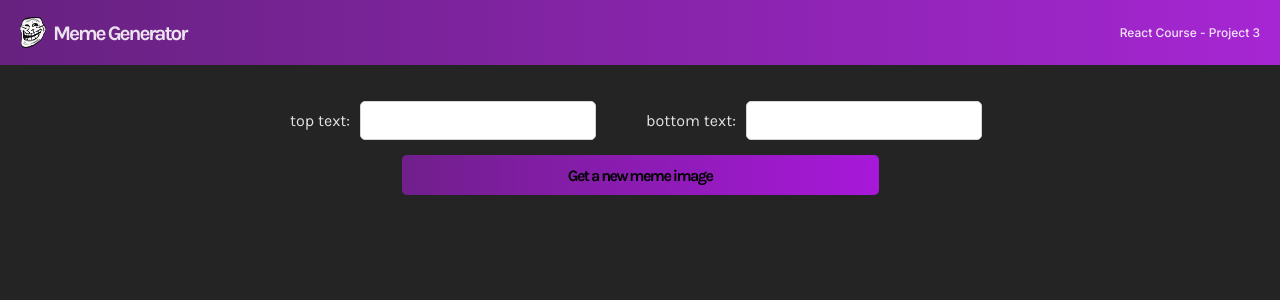
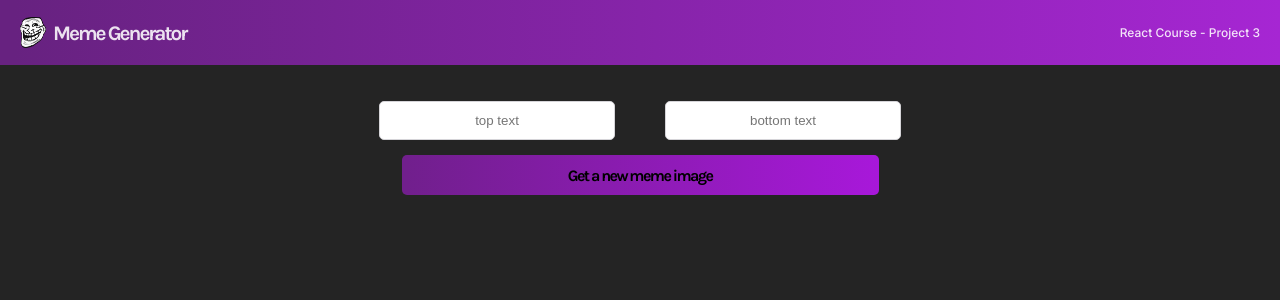
Before and after one commit to thetrekmen/meme-generator, a React (Vite) app: page / in a window 1280 px wide. Shown: the top 300 px of the page. Built offline with nearby package versions, Linux system fonts and the light colour scheme.

Commit message:
removed labels and added placeholder

```diff
--- a/src/App.jsx
+++ b/src/App.jsx
@@ -13,8 +13,8 @@ export default function App() {
         headerTitle2="React Course - Project 3"
         />
       <Meme
-        label1="top text:"
-        label2="bottom text:"
+        placeHolder1="top text"
+        placeHolder2="bottom text"
         submitButtonText="Get a new meme image"
        />
     </div>
--- a/src/Components/Meme/Meme.css
+++ b/src/Components/Meme/Meme.css
@@ -43,24 +43,21 @@ input {
 .textinput-container {
     display: flex;
     flex-direction: row;
+    justify-content: center;
     gap: 50px;
     min-width: 700px;
 }
 
 .textinput-containers {
     gap: 10px;
-}
-
-.textinput-containers1 {
     display: flex;
     flex-direction: row;
     align-items: center;
+    text-align: center;
 }
 
-.textinput-containers2 {
-    display: flex;
-    flex-direction: row;
-    align-items: center;
+input[type="text"]::placeholder {
+    text-align: center;
 }
 
 @media only screen and (max-width: 700px) {
--- a/src/Components/Meme/Meme.jsx
+++ b/src/Components/Meme/Meme.jsx
@@ -3,18 +3,18 @@ import './Meme.css';
 
 export default function Meme(props) {
     return (
+        <main>
             <form action="" >
                 <div className='textinput-container' >
                     <div className='textinput-containers1 textinput-containers' >
-                    <label for="textinput1">{props.label1}</label>
-                    <input type="text" id="textinput1" name="textinput1" value=""/>
+                        <input type="text" id="textinput1" name="textinput1" placeholder={props.placeHolder1} />
                     </div>
                     <div className='textinput-containers2 textinput-containers' >
-                    <label for="textinput2">{props.label2}</label>
-                    <input type="text" id="textinput2" name="textinput2" value=""/>
+                        <input type="text" id="textinput2" name="textinput2" placeholder={props.placeHolder2} />
                     </div>
                 </div>
                 <input className='submit-button' type="submit" value={props.submitButtonText} />
             </form>
+        </main>
     )
 }
```
Lines whose indentation alone changed are shown as unchanged.
